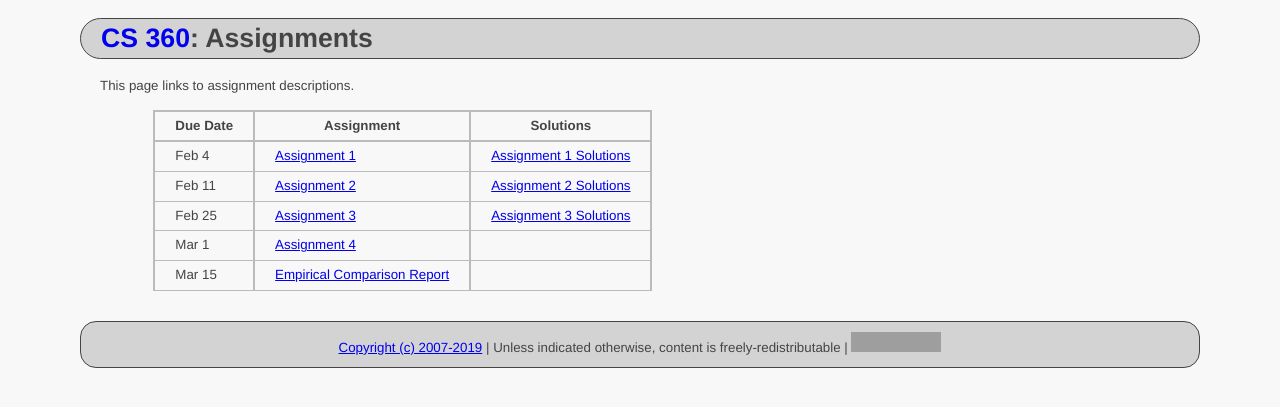
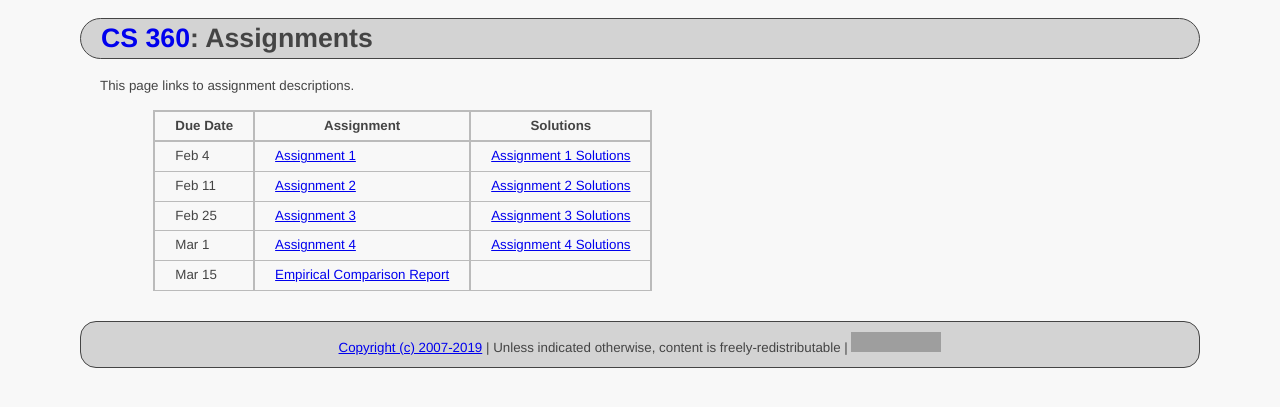
Before and after one commit to ycpcs/cs360-spring2019, a Jekyll site: the page built from assign/index.md, in a window 1280 px wide. Shown: the top 407 px of the page. Built offline with Jekyll 4.4.1, drawn with Linux system fonts in a browser that asks for light colours; grey boxes are pictures that could not be loaded.

Commit message:
add assign 4 solution
add assign 4 solutions

```diff
--- a/assign/index.md
+++ b/assign/index.md
@@ -10,7 +10,7 @@ This page links to assignment descriptions.
 > Feb 4    | [Assignment 1](../assign/assign01.html)                  | [Assignment 1 Solutions](../assign/sol/assign01sol.pdf) |
 > Feb 11   | [Assignment 2](../assign/assign02.html)                  | [Assignment 2 Solutions](../assign/sol/assign02sol.pdf) |
 > Feb 25   | [Assignment 3](../assign/assign03.html)                  | [Assignment 3 Solutions](../assign/sol/assign03sol.pdf) |
-> Mar 1    | [Assignment 4](../assign/assign04.html)                  |  |
+> Mar 1    | [Assignment 4](../assign/assign04.html)                  | [Assignment 4 Solutions](../assign/sol/assign04sol.pdf) |
 > Mar 15   | [Empirical Comparison Report](../assign/emp_comp.html)   |  |
 
 <!--
```
